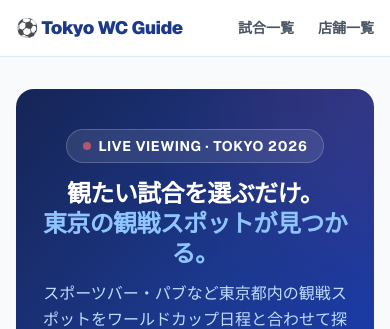
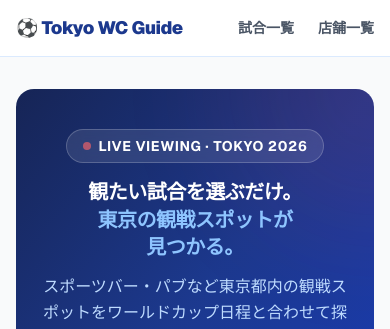
Before and after one commit to ryoyayamamoto-commits/tokyo-wc-guide, a Next.js app: page / in a window 390 px wide. Shown: the top 329 px of the page. Built offline with nearby package versions, Linux system fonts and the light colour scheme; no server answers; the database is empty.

Commit message:
Fix mobile hero text: smaller font and force line break

```diff
--- a/app/page.tsx
+++ b/app/page.tsx
@@ -30,9 +30,11 @@
             <span className="w-2 h-2 rounded-full bg-red-400 animate-pulse" />
             LIVE VIEWING · TOKYO 2026
           </div>
-          <h1 className="text-2xl sm:text-3xl md:text-5xl font-black tracking-tight mb-3 leading-tight">
+          <h1 className="text-xl sm:text-3xl md:text-5xl font-black tracking-tight mb-3 leading-snug">
             観たい試合を選ぶだけ。
-            <span className="block text-blue-300">東京の観戦スポットが見つかる。</span>
+            <span className="block text-blue-300">
+              東京の観戦スポットが<br className="sm:hidden" />見つかる。
+            </span>
           </h1>
           <p className="text-blue-200 text-base mb-8 leading-relaxed">
             スポーツバー・パブなど東京都内の観戦スポットを<br className="hidden md:block" />
```
